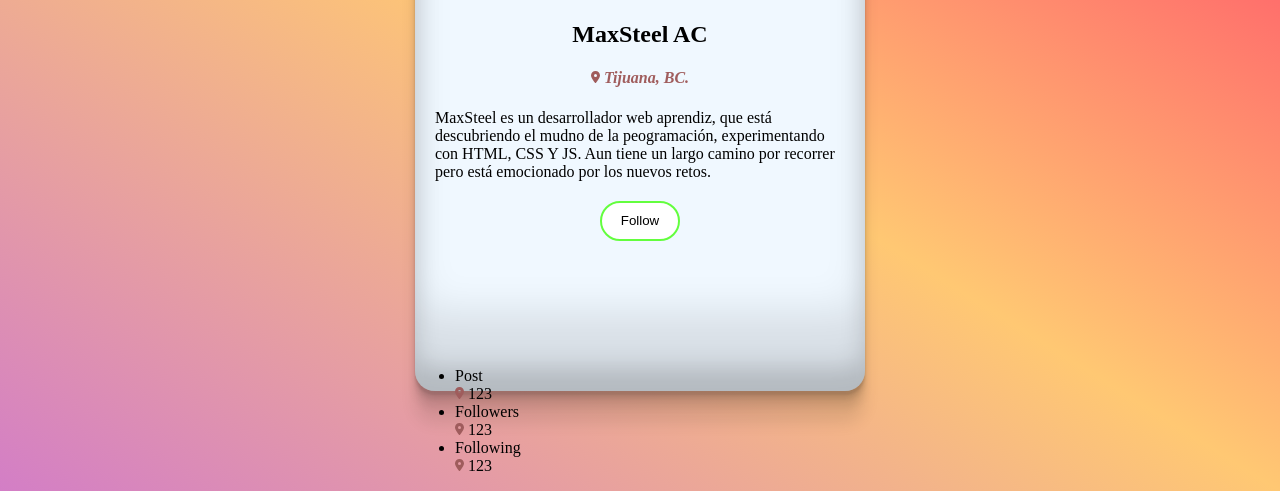
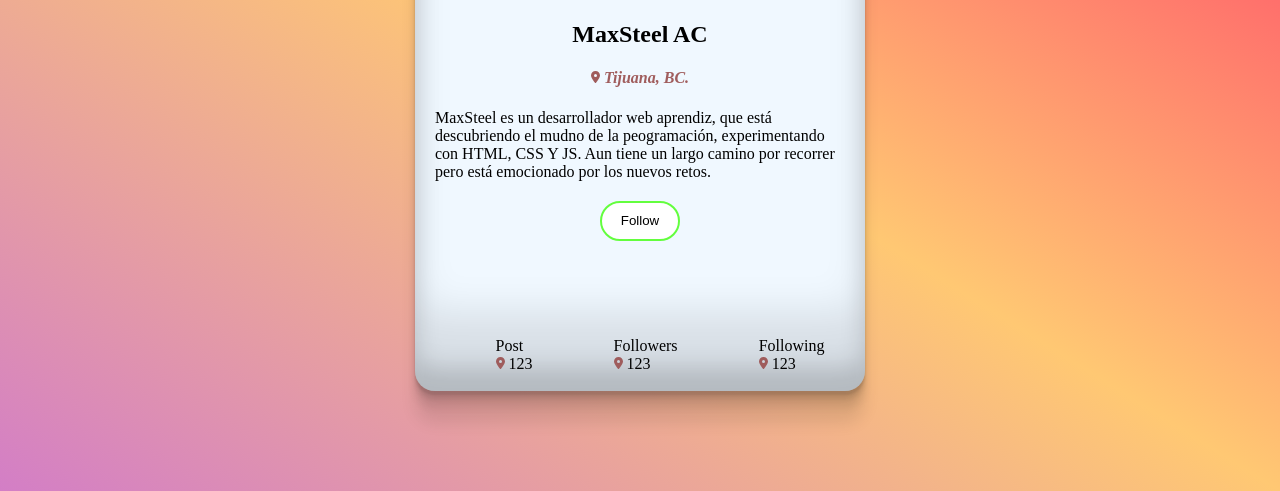
Before and after one commit to MaxSteelAC/tarjeta-usuario, a website built with Vite: page src/index.html in a window 1280 px wide. Shown: the part 309-800 px from the top of the page. Built offline with nearby package versions, Linux system fonts and the light colour scheme.

Commit message:
Se dio estilo al footer.

```diff
--- a/src/index.css
+++ b/src/index.css
@@ -46,7 +46,7 @@ body {
 }
 
 #information-container {
-  height: 55%;
+  height: 50%;
   background-color:rgba(255 255 255 1);
 }
 
@@ -65,6 +65,16 @@ body {
   background-color: rgba(255 255 255 1);
 }
 
+.footer-links-container{
+  display: flex;
+  flex-direction: row;
+  justify-content: space-around;
+
+  & li {
+    list-style: none;
+  }
+}
+
 .text{
   margin: 20px;
 }
```
